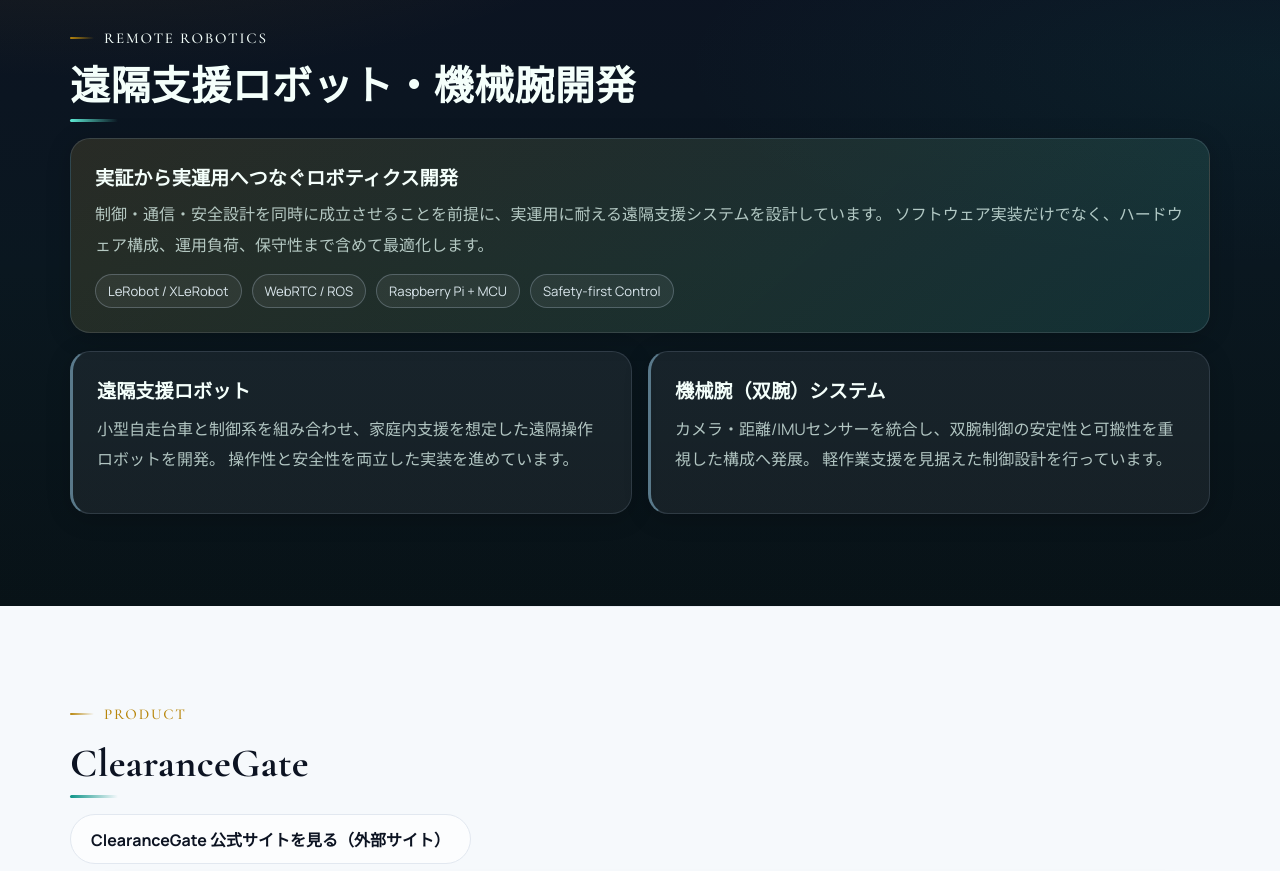
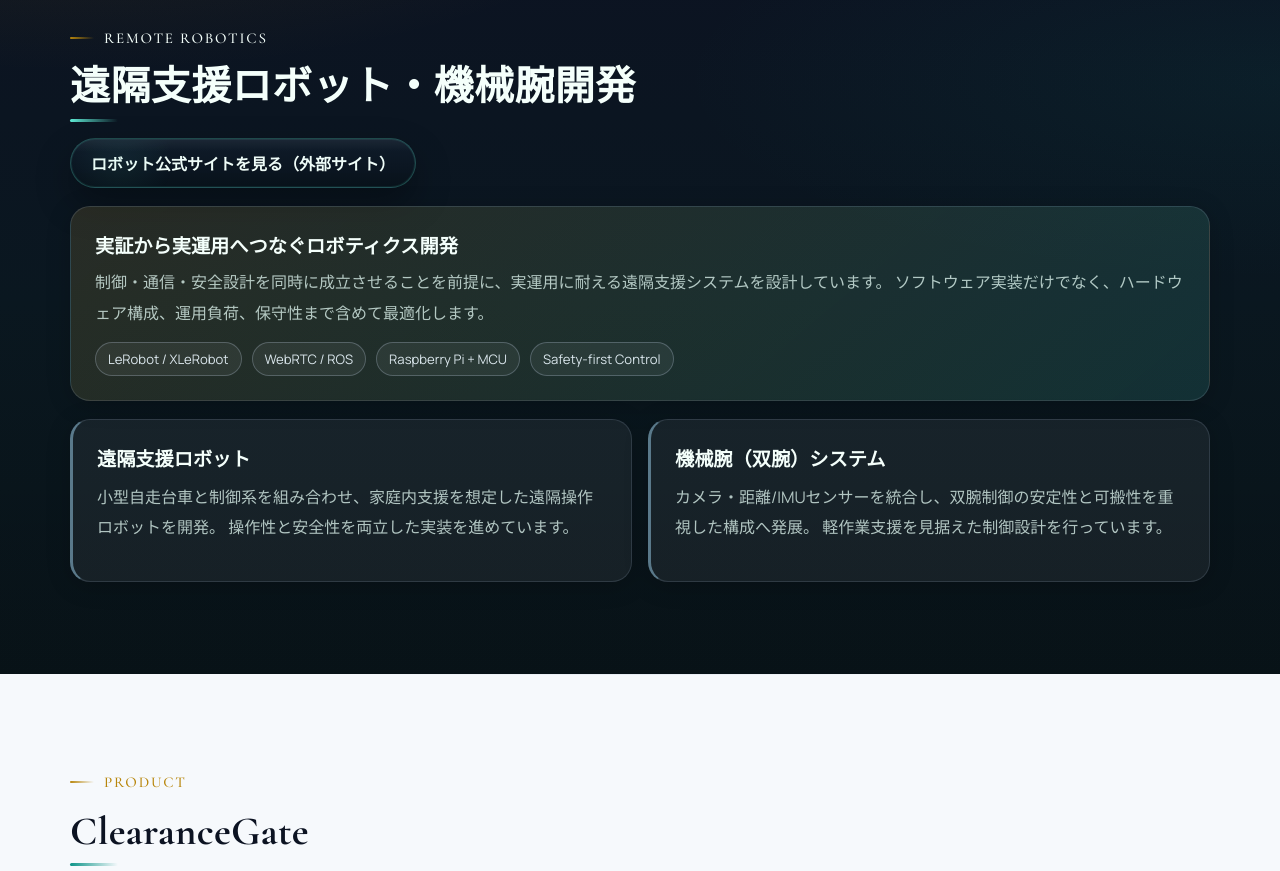
Before and after one commit to BigDaddy0125/ishitake, a website built with Vite: page index.html in a window 1280 px wide. Shown: the part 2020-2891 px from the top of the page. Built offline with nearby package versions, Linux system fonts and the light colour scheme; a web font is replaced by a local one.

Commit message:
Add robotics external site CTA

```diff
--- a/index.html
+++ b/index.html
@@ -198,6 +198,9 @@
         <div class="container">
           <p class="kicker">Remote Robotics</p>
           <h2 class="section-title">遠隔支援ロボット・機械腕開発</h2>
+          <div class="section-cta reveal">
+            <a class="btn btn-outline robot-cta" href="https://xn--y7ym8d.com/" target="_blank" rel="noopener noreferrer" title="ロボット公式サイトを新しいタブで開く" aria-label="ロボット公式サイトを新しいタブで開く">ロボット公式サイトを見る（外部サイト）</a>
+          </div>
           <div class="robot-layout">
             <article class="robot-overview card card-dark reveal">
               <h3>実証から実運用へつなぐロボティクス開発</h3>
--- a/styles.css
+++ b/styles.css
@@ -502,6 +502,69 @@ p {
 .btn-outline:hover {
   border-color: var(--teal);
   background: rgba(13, 148, 136, 0.06);
+}
+
+.robot-cta {
+  position: relative;
+  overflow: hidden;
+  border-color: rgba(94, 234, 212, 0.26);
+  background:
+    linear-gradient(180deg, rgba(16, 29, 43, 0.96), rgba(8, 18, 27, 0.98)),
+    radial-gradient(circle at 16% 18%, rgba(94, 234, 212, 0.1), transparent 34%);
+  color: #eefcf8;
+  box-shadow:
+    0 16px 36px rgba(0, 0, 0, 0.3),
+    0 0 0 1px rgba(94, 234, 212, 0.08) inset,
+    0 1px 0 rgba(255, 255, 255, 0.06) inset;
+  backdrop-filter: blur(8px);
+  text-shadow: 0 1px 0 rgba(0, 0, 0, 0.18);
+  transition:
+    transform 220ms ease,
+    border-color 220ms ease,
+    box-shadow 220ms ease,
+    background 220ms ease,
+    color 220ms ease;
+}
+
+.robot-cta::before {
+  content: none;
+}
+
+.robot-cta::after {
+  content: "";
+  position: absolute;
+  inset: 1px;
+  border-radius: inherit;
+  background:
+    linear-gradient(180deg, rgba(255, 255, 255, 0.05), transparent 26%),
+    radial-gradient(circle at 14% 50%, rgba(94, 234, 212, 0.06), transparent 18%);
+  pointer-events: none;
+}
+
+.robot-cta > span,
+.robot-cta {
+  z-index: 0;
+}
+
+.robot-cta:hover {
+  border-color: rgba(94, 234, 212, 0.5);
+  background:
+    linear-gradient(180deg, rgba(20, 36, 52, 0.98), rgba(10, 22, 32, 1)),
+    radial-gradient(circle at 16% 18%, rgba(94, 234, 212, 0.14), transparent 38%);
+  color: #ffffff;
+  box-shadow:
+    0 18px 40px rgba(0, 0, 0, 0.34),
+    0 0 0 1px rgba(94, 234, 212, 0.16) inset,
+    0 1px 0 rgba(255, 255, 255, 0.08) inset;
+  transform: translateY(-1px);
+}
+
+.section-dark .section-cta .robot-cta {
+  color: #eefcf8;
+}
+
+.section-dark .section-cta .robot-cta:hover {
+  color: #ffffff;
 }
 
 .grid {
```
Also changed, not shown: index-en.html (+3 -0 lines).
